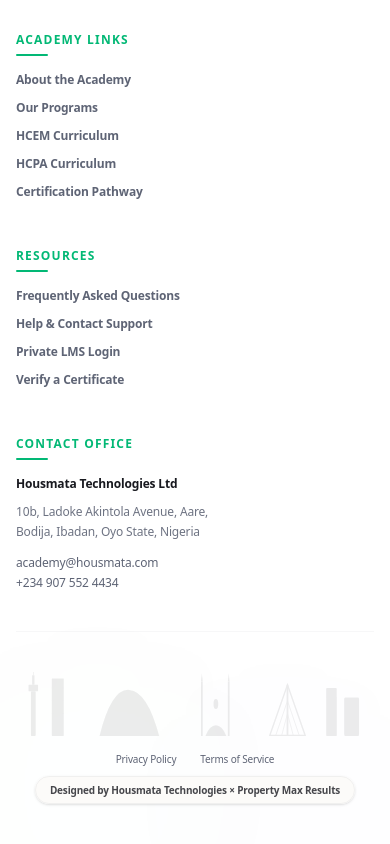
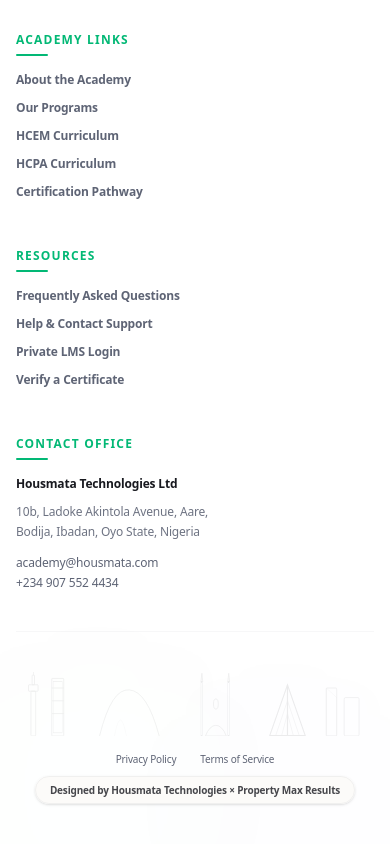
Before and after one commit to oaktix/housmatalms, a Next.js app: page / in a window 390 px wide. Shown: the part 7038-7882 px from the top of the page. Built offline with nearby package versions, Linux system fonts and the light colour scheme.

Commit message:
feat: create PublicLayout component with responsive navigation and footer

```diff
--- a/src/components/PublicLayout.tsx
+++ b/src/components/PublicLayout.tsx
@@ -245,22 +245,22 @@
 
           {/* Detailed Silhouette Skyline of Lagos, Abuja, and Ibadan */}
           <div className="w-full h-16 relative overflow-hidden opacity-[0.08] dark:opacity-[0.05] text-text-main transition-opacity pointer-events-none select-none my-4">
-            <svg className="w-full h-full" viewBox="0 0 1200 100" preserveAspectRatio="none" fill="currentColor">
+            <svg className="w-full h-full" viewBox="0 0 1200 100" preserveAspectRatio="none" fill="none" stroke="currentColor" strokeWidth="1.5">
               {/* Ibadan: Bower's Tower (Left) */}
               <rect x="50" y="30" width="16" height="70" rx="2" />
               <rect x="42" y="20" width="32" height="10" rx="1" />
               <rect x="54" y="5" width="8" height="15" rx="1" />
-              <line x1="58" y1="5" x2="58" y2="0" stroke="currentColor" strokeWidth="2" />
+              <line x1="58" y1="5" x2="58" y2="0" strokeWidth="2" />
               {/* Ibadan: Cocoa House (High Rise) */}
               <rect x="120" y="10" width="40" height="90" rx="1" />
-              <rect x="125" y="15" width="30" height="80" fill="none" stroke="currentColor" strokeWidth="1" />
-              <line x1="120" y1="25" x2="160" y2="25" stroke="currentColor" />
-              <line x1="120" y1="45" x2="160" y2="45" stroke="currentColor" />
-              <line x1="120" y1="65" x2="160" y2="65" stroke="currentColor" />
+              <rect x="125" y="15" width="30" height="80" strokeWidth="1" />
+              <line x1="120" y1="25" x2="160" y2="25" />
+              <line x1="120" y1="45" x2="160" y2="45" />
+              <line x1="120" y1="65" x2="160" y2="65" />
 
               {/* Abuja: Zuma Rock Profile (Center-Left) */}
-              <path d="M 280 100 Q 320 25 380 28 Q 440 30 480 100 Z" />
-              <path d="M 330 100 Q 350 50 370 100 Z" opacity="0.3" />
+              <path d="M 280 100 Q 320 25 380 28 Q 440 30 480 100" />
+              <path d="M 330 100 Q 350 50 370 100" opacity="0.3" />
 
               {/* Abuja: National Mosque Domes & Minarets (Center-Right) */}
               <rect x="620" y="15" width="6" height="85" />
@@ -271,12 +271,12 @@
               <circle cx="670" cy="50" r="8" />
 
               {/* Lagos: Lekki-Ikoyi Link Bridge (Right) */}
-              <path d="M 850 100 L 910 20 L 970 100 Z" fill="none" stroke="currentColor" strokeWidth="4" />
-              <line x1="910" y1="20" x2="910" y2="100" stroke="currentColor" strokeWidth="6" />
-              <line x1="870" y1="100" x2="910" y2="45" stroke="currentColor" strokeWidth="1.5" />
-              <line x1="890" y1="100" x2="910" y2="65" stroke="currentColor" strokeWidth="1.5" />
-              <line x1="950" y1="100" x2="910" y2="45" stroke="currentColor" strokeWidth="1.5" />
-              <line x1="930" y1="100" x2="910" y2="65" stroke="currentColor" strokeWidth="1.5" />
+              <path d="M 850 100 L 910 20 L 970 100 Z" strokeWidth="3" />
+              <line x1="910" y1="20" x2="910" y2="100" strokeWidth="4" />
+              <line x1="870" y1="100" x2="910" y2="45" strokeWidth="1" />
+              <line x1="890" y1="100" x2="910" y2="65" strokeWidth="1" />
+              <line x1="950" y1="100" x2="910" y2="45" strokeWidth="1" />
+              <line x1="930" y1="100" x2="910" y2="65" strokeWidth="1" />
               {/* Lagos: Civic Center/Standard Highrises (Far Right) */}
               <rect x="1040" y="25" width="35" height="75" rx="2" />
               <path d="M 1040 25 L 1075 40 L 1075 100 L 1040 100 Z" opacity="0.4" />
```
